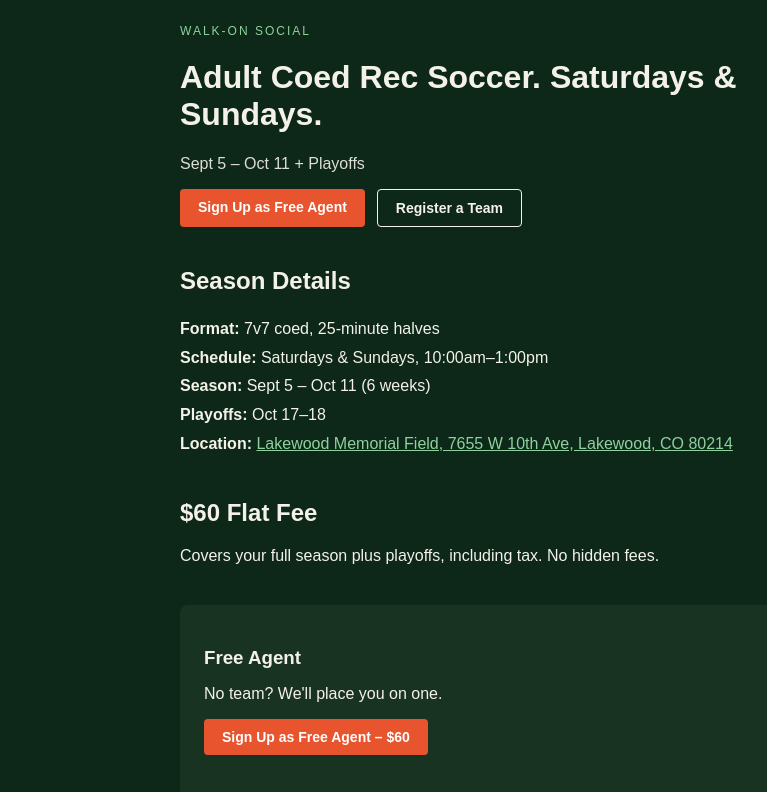
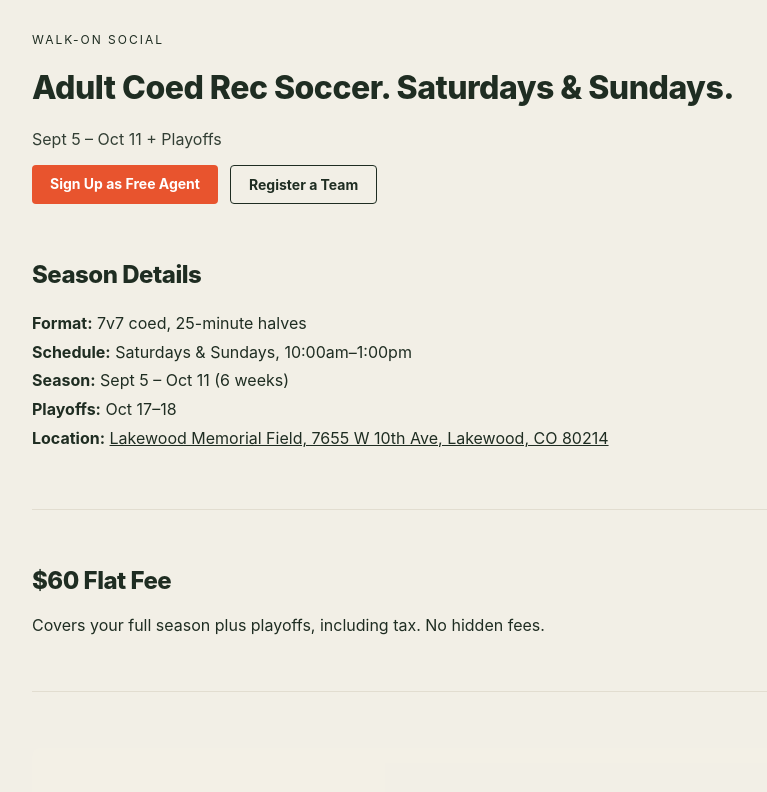
Before and after one commit to cantstoptheunk/walkonsocial, a React (Vite) app: page / in a window 1280 px wide. Shown: the top 792 px of the page, without its empty margins (124-891 px from the left). Built offline with nearby package versions, Linux system fonts and the light colour scheme.

Commit message:
style: switch design tokens to editorial-minimal cream/orange palette

```diff
--- a/src/index.css
+++ b/src/index.css
@@ -1,8 +1,9 @@
 :root {
-  --color-bg: #0d2818;
-  --color-text: #f4f1e8;
+  --color-bg: #f2efe6;
+  --color-text: #1f2d22;
+  --color-text-muted: #5b5a4f;
   --color-accent: #e8542e;
-  --color-accent-muted: #8fd19e;
+  --color-border: #e2ddd0;
 }
 
 * {
@@ -13,21 +14,28 @@ body {
   margin: 0;
   background: var(--color-bg);
   color: var(--color-text);
-  font-family: Arial, Helvetica, sans-serif;
+  font-family: -apple-system, 'Helvetica Neue', Arial, sans-serif;
 }
 
 .app {
-  max-width: 720px;
+  max-width: 1080px;
   margin: 0 auto;
-  padding: 24px;
+  padding: 32px 56px;
 }
 
 h1, h2, h3 {
   font-weight: 800;
+  letter-spacing: -0.5px;
 }
 
 section {
-  margin: 40px 0;
+  margin: 56px 0;
+  padding-bottom: 40px;
+  border-bottom: 1px solid var(--color-border);
+}
+
+section:last-of-type {
+  border-bottom: none;
 }
 
 .btn {
```
